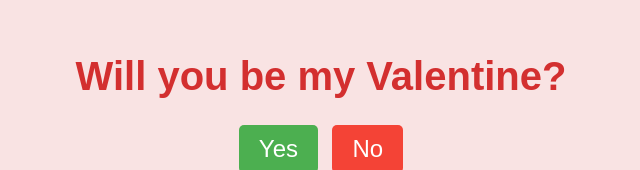
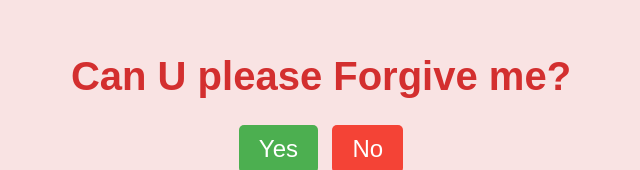
Before and after one commit to helloGuyzs/will-you-be-my-valentine, a plain HTML site: page index.html in a window 1280 px wide. Shown: the part 138-308 px from the top of the page, without its empty margins (319-959 px from the left). Drawn offline with Linux system fonts and the light colour scheme.

Commit message:
srry done

```diff
--- a/index.html
+++ b/index.html
@@ -8,7 +8,7 @@
 </head>
 <body>
     <div class="container">
-        <h1>Will you be my Valentine?</h1>
+        <h1>Can U please Forgive me?</h1>
         <div class="buttons">
             <button class="yes-button" onclick="handleYesClick()">Yes</button>
             <button class="no-button" onclick="handleNoClick()">No</button>
```
